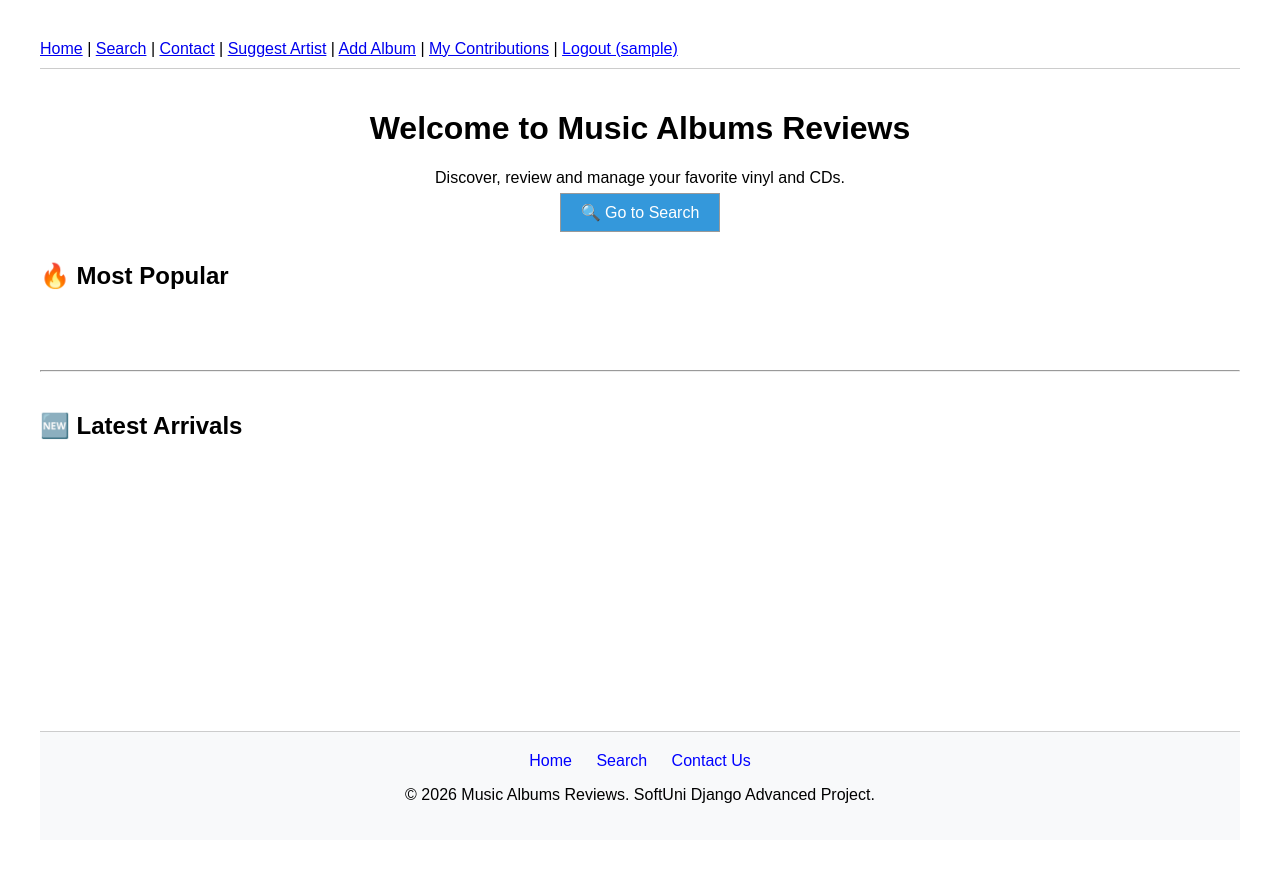
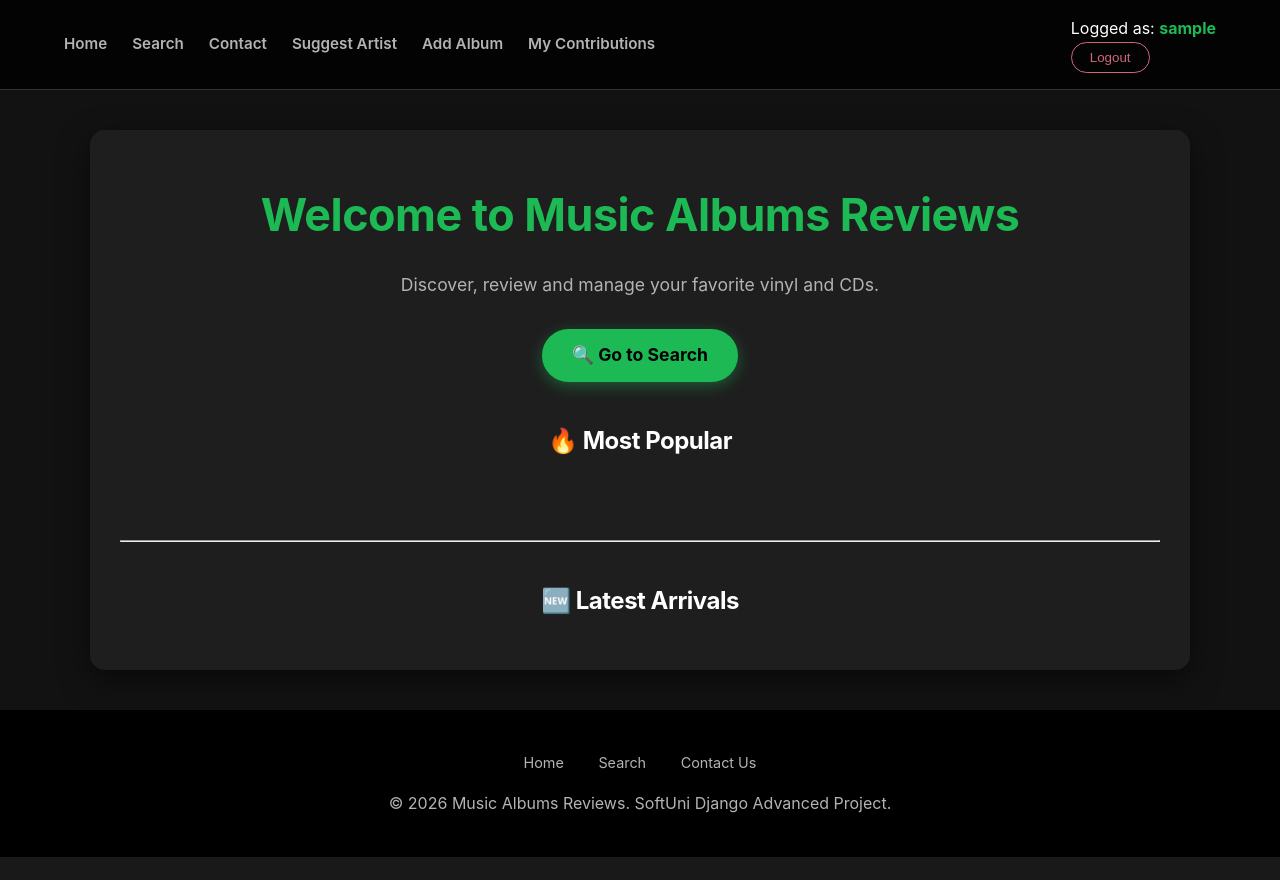
Before and after one commit to Sailor4/MusicAlbumsReviews, a Django app: page / in a window 1280 px wide. After the commit the page ends 857 px from the top, so only its background shows below. Run offline with Django 5.2, Linux system fonts and the light colour scheme; the visitor is signed in with stand-in values (Sample User, id 1); data that the repository does not hold is empty.

Commit message:
added static and css styles

```diff
--- a/MusicAlbumsReviews/settings.py
+++ b/MusicAlbumsReviews/settings.py
@@ -113,6 +113,9 @@ USE_TZ = True
 # https://docs.djangoproject.com/en/5.2/howto/static-files/
 
 STATIC_URL = 'static/'
+STATICFILES_DIRS = [
+    BASE_DIR / 'static',
+]
 
 # Default primary key field type
 # https://docs.djangoproject.com/en/5.2/ref/settings/#default-auto-field
--- a/common/templates/common/home.html
+++ b/common/templates/common/home.html
@@ -4,9 +4,7 @@
     <div style="text-align: center; margin-bottom: 40px;">
         <h1>Welcome to Music Albums Reviews</h1>
         <p>Discover, review and manage your favorite vinyl and CDs.</p>
-        <a href="{% url 'album-search' %}" class="btn" style="background: #3498db; color: white; padding: 10px 20px;">
-            🔍 Go to Search
-        </a>
+        <a href="{% url 'album-search' %}" class="btn-search-hero">🔍 Go to Search</a>
     </div>
 
     <section>
--- /dev/null
+++ b/static/css/style.css
@@ -0,0 +1,169 @@
+:root {
+    --primary-color: #1db954;
+    --accent-color: #bb86fc;
+    --bg-dark: #121212;
+    --bg-card: #1e1e1e;
+    --text-main: #ffffff;
+    --text-muted: #b3b3b3;
+    --danger: #cf6679;
+}
+
+* {
+    box-sizing: border-box;
+    margin: 0;
+    padding: 0;
+}
+
+body {
+    font-family: 'Inter', -apple-system, BlinkMacSystemFont, 'Segoe UI', Roboto, sans-serif;
+    background-color: var(--bg-dark);
+    color: var(--text-main);
+    display: flex;
+    flex-direction: column;
+    min-height: 100vh;
+    line-height: 1.6;
+}
+
+.navbar {
+    background: rgba(0, 0, 0, 0.8);
+    backdrop-filter: blur(10px);
+    padding: 1rem 5%;
+    display: flex;
+    justify-content: space-between;
+    align-items: center;
+    position: sticky;
+    top: 0;
+    z-index: 1000;
+    border-bottom: 1px solid #333;
+}
+
+.nav-links {
+    display: flex;
+    gap: 25px;
+}
+
+.nav-item {
+    color: var(--text-muted);
+    text-decoration: none;
+    font-weight: 600;
+    font-size: 0.95rem;
+    transition: all 0.3s ease;
+}
+
+.nav-item:hover {
+    color: var(--primary-color);
+    text-shadow: 0 0 10px rgba(29, 185, 84, 0.3);
+}
+
+.container {
+    flex: 1;
+    width: 90%;
+    max-width: 1100px;
+    margin: 40px auto;
+    padding: 30px;
+    background: var(--bg-card);
+    border-radius: 15px;
+    box-shadow: 0 10px 30px rgba(0,0,0,0.5);
+    text-align: center;
+}
+
+h1 {
+    margin-top: 20px;
+    font-size: 2.8rem;
+    color: var(--primary-color);
+}
+
+.container p {
+    margin-bottom: 30px;
+    color: var(--text-muted);
+    font-size: 1.1rem;
+}
+
+.signup-btn {
+    background: linear-gradient(45deg, var(--primary-color), #1ed760);
+    color: black;
+    padding: 10px 22px;
+    border-radius: 25px;
+    text-decoration: none;
+    font-weight: bold;
+    transition: transform 0.2s;
+}
+
+.signup-btn:hover {
+    transform: scale(1.05);
+}
+
+.logout-btn {
+    background: transparent;
+    border: 1px solid var(--danger);
+    color: var(--danger);
+    padding: 7px 18px;
+    border-radius: 20px;
+    cursor: pointer;
+    font-weight: 500;
+}
+
+.logout-btn:hover {
+    background: var(--danger);
+    color: white;
+}
+
+.alert {
+    background: #282828;
+    color: var(--primary-color);
+    padding: 15px 20px;
+    border-radius: 10px;
+    border-left: 4px solid var(--primary-color);
+    margin-bottom: 25px;
+}
+
+.main-footer {
+    background: #000;
+    padding: 40px 0;
+    text-align: center;
+    color: var(--text-muted);
+    margin-top: auto;
+}
+
+.footer-links {
+    margin-bottom: 15px;
+}
+
+.footer-links a {
+    color: var(--text-muted);
+    margin: 0 15px;
+    text-decoration: none;
+    font-size: 0.9rem;
+}
+
+.footer-links a:hover {
+    color: white;
+}
+
+h1, h2, h3 {
+    margin-bottom: 20px;
+    letter-spacing: -0.5px;
+}
+
+strong {
+    color: var(--primary-color);
+}
+
+.btn-search-hero {
+    display: inline-block;
+    background-color: var(--primary-color);
+    color: black;
+    padding: 12px 30px;
+    border-radius: 30px;
+    text-decoration: none;
+    font-weight: bold;
+    font-size: 1.1rem;
+    transition: all 0.3s ease;
+    box-shadow: 0 4px 15px rgba(29, 185, 84, 0.4);
+}
+
+.btn-search-hero:hover {
+    transform: translateY(-3px);
+    box-shadow: 0 6px 20px rgba(29, 185, 84, 0.6);
+    background-color: #1ed760;
+}
--- a/templates/base.html
+++ b/templates/base.html
@@ -1,54 +1,47 @@
+{% load static %}
 <!DOCTYPE html>
 <html lang="en">
 <head>
     <meta charset="UTF-8">
+    <meta name="viewport" content="width=device-width, initial-scale=1.0">
     <title>Music Albums Reviews</title>
-    <style>
-        body { font-family: sans-serif; margin: 40px; }
-        nav { margin-bottom: 20px; border-bottom: 1px solid #ccc; padding-bottom: 10px; }
-        .btn { padding: 5px 10px; text-decoration: none; background: #eee; border: 1px solid #999; }
-        html, body { height: 100%; margin: 0; padding: 0; }
-        body { display: flex; flex-direction: column; padding: 40px; }
-        main { flex: 1; }
-
-        footer {
-            background-color: #f8f9fa;
-            border-top: 1px solid #ccc;
-            padding: 20px;
-            text-align: center;
-            margin-top: 40px;
-        }
-        .footer-links a { margin: 0 10px; color: blue; text-decoration: none; }
-    </style>
+    <link rel="stylesheet" href="{% static 'css/style.css' %}">
 </head>
 <body>
-    <nav>
-    <a href="{% url 'home' %}">Home</a> |
-    <a href="{% url 'album-search' %}">Search</a> |
-    <a href="{% url 'contact' %}">Contact</a> |
+    <header>
+        <nav class="navbar">
+            <div class="nav-links">
+                <a href="{% url 'home' %}" class="nav-item">Home</a>
+                <a href="{% url 'album-search' %}" class="nav-item">Search</a>
+                <a href="{% url 'contact' %}" class="nav-item">Contact</a>
 
                 {% if user.is_authenticated %}
-        <a href="{% url 'artist-add' %}">Suggest Artist</a> |
-        <a href="{% url 'album-add' %}">Add Album</a> |
+                    <a href="{% url 'artist-add' %}" class="nav-item">Suggest Artist</a>
+                    <a href="{% url 'album-add' %}" class="nav-item">Add Album</a>
+                    <a href="{% url 'my-albums' %}" class="nav-item">My Contributions</a>
+                {% endif %}
+            </div>
 
-        <a href="{% url 'my-albums' %}">My Contributions</a> |
-        <form action="{% url 'logout' %}" method="post" style="display:inline;">
+            <div class="auth-section">
+                {% if user.is_authenticated %}
+                    <span class="user-info">Logged as: <strong>{{ user.username }}</strong></span>
+                    <form action="{% url 'logout' %}" method="post" class="logout-form">
                         {% csrf_token %}
-            <button type="submit" style="background:none; border:none; color:blue; cursor:pointer; text-decoration:underline; font-family:inherit; font-size:inherit; padding:0;">
-                Logout ({{ user.username }})
-            </button>
+                        <button type="submit" class="logout-btn">Logout</button>
                     </form>
                 {% else %}
-        <a href="{% url 'login' %}">Login</a> |
-        <a href="{% url 'signup' %}">Sign Up</a>
+                    <a href="{% url 'login' %}" class="nav-item">Login</a>
+                    <a href="{% url 'signup' %}" class="signup-btn">Sign Up</a>
                 {% endif %}
+            </div>
         </nav>
+    </header>
 
-    <main>
+    <main class="container">
         {% if messages %}
-        <div style="margin: 20px;">
+        <div class="messages-container">
             {% for message in messages %}
-            <div style="padding: 15px; background-color: #d4edda; color: #155724; border: 1px solid #c3e6cb; border-radius: 5px;">
+                <div class="alert alert-success">
                     {{ message }}
                 </div>
             {% endfor %}
@@ -58,13 +51,16 @@
         {% block content %}
         {% endblock %}
     </main>
-    <footer>
+
+    <footer class="main-footer">
+        <div class="footer-content">
             <div class="footer-links">
                 <a href="{% url 'home' %}">Home</a>
                 <a href="{% url 'album-search' %}">Search</a>
                 <a href="{% url 'contact' %}">Contact Us</a>
             </div>
             <p>&copy; 2026 Music Albums Reviews. SoftUni Django Advanced Project.</p>
+        </div>
     </footer>
 </body>
 </html>
```
Lines whose indentation alone changed are shown as unchanged.
